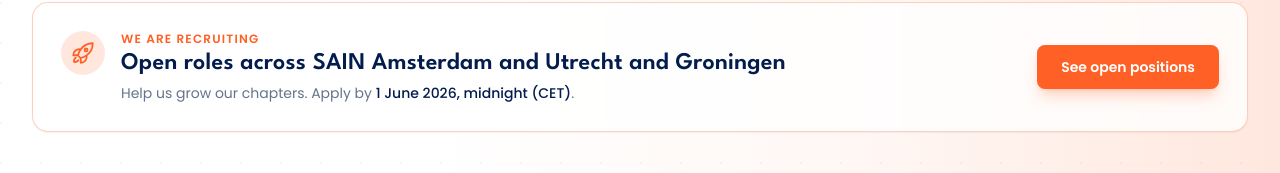
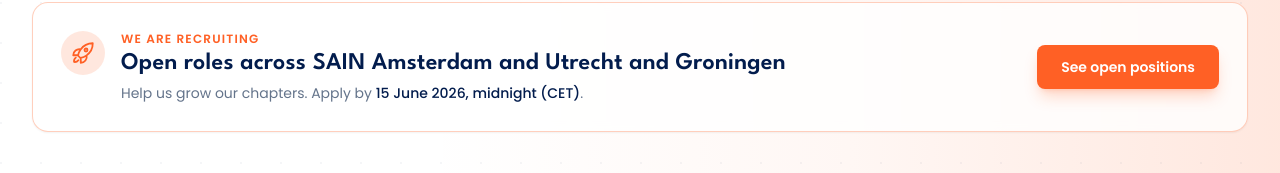
Before and after one commit to AlexanderAKM/Safe-AI-Netherlands, a Next.js app: page / in a window 1280 px wide. Shown: the part 718-891 px from the top of the page. Built offline with nearby package versions, Linux system fonts and the light colour scheme; no server answers.

Commit message:
changing date

```diff
--- a/src/data/openPositions.ts
+++ b/src/data/openPositions.ts
@@ -649,9 +649,9 @@
  * Update the ISO string and the display strings together when the cycle changes.
  */
 export const APPLICATION_DEADLINE = {
-  iso: "2026-06-01T23:59:00+02:00",
-  display: "1 June 2026, midnight (CET)",
-  short: "1 June 2026",
+  iso: "2026-06-15T23:59:00+02:00",
+  display: "15 June 2026, midnight (CET)",
+  short: "15 June 2026",
 };
 
 export type TimelineStep = {
```
